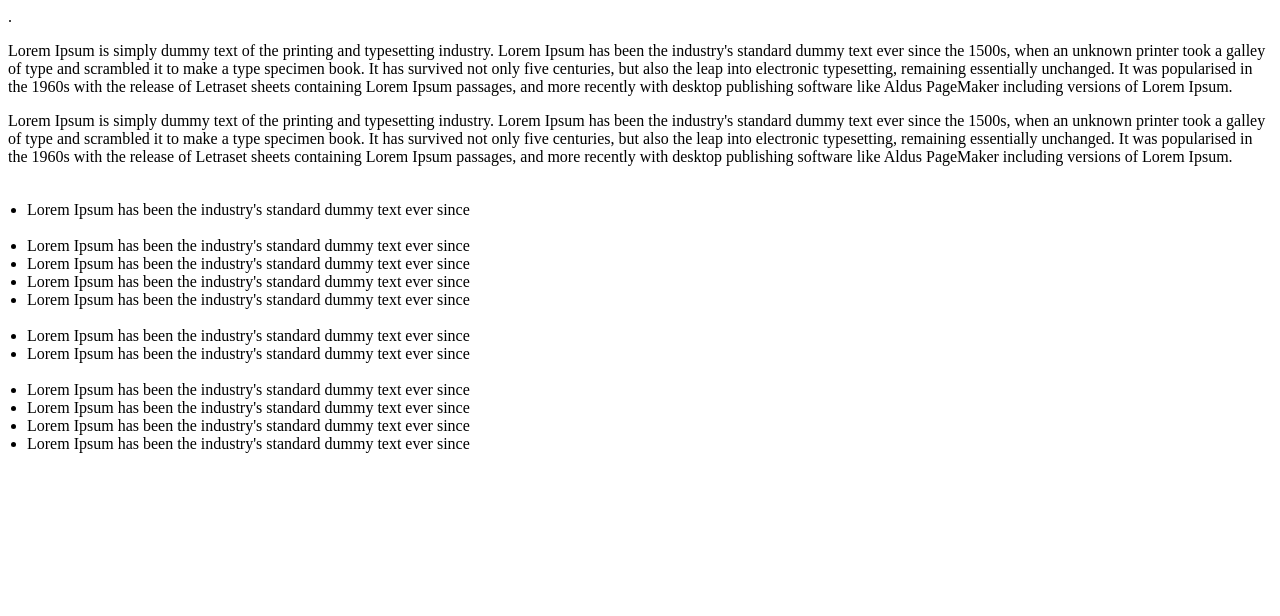
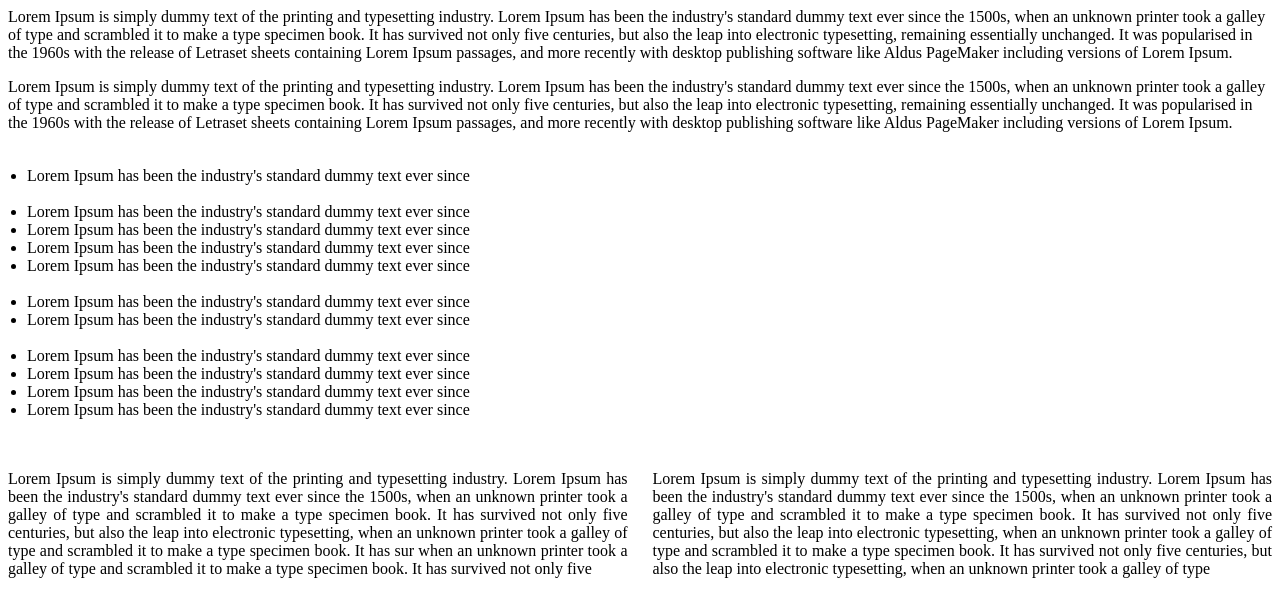
Before and after one commit to Cedcossshubham/Branch, a plain HTML site: page src/index.html in a window 1280 px wide. Drawn offline with Linux system fonts and the light colour scheme.

Commit message:
bottom-section

```diff
--- a/src/index.html
+++ b/src/index.html
@@ -13,9 +13,21 @@
              padding: 19px;
          }
 
+          .coldiv{
+             display: flex;
+             flex-direction: row;
+             column-gap: 25px;
+
+         }
+
+         .col1,.col2{
+             width: 50%;
+             text-align: justify;
+         }
+
 
     </style>
-    .
+
 
 </head>
 <body>
@@ -58,6 +70,32 @@
         </ul>
 
 
+       <!---bottom section--->
+       <div class="coldiv">
+     <div class="col1">
+        <p>
+            Lorem Ipsum is simply dummy text of the printing and typesetting industry.
+            Lorem Ipsum has been the industry's standard dummy text ever since the 1500s,
+            when an unknown printer took a galley of type and scrambled it to make a type
+            specimen book. It has survived not only five centuries, but also the leap into
+            electronic typesetting, when an unknown printer took a galley of type and scrambled
+            it to make a type specimen book. It has sur when an unknown printer took a galley of
+            type and scrambled it to make a type specimen book. It has survived not only five
+
+        </p>
+     </div>
+
+     <div class="col2">
+        <p> Lorem Ipsum is simply dummy text of the printing and typesetting industry.
+            Lorem Ipsum has been the industry's standard dummy text ever since the 1500s,
+            when an unknown printer took a galley of type and scrambled it to make a type
+            specimen book. It has survived not only five centuries, but also the leap into
+            electronic typesetting, when an unknown printer took a galley of type and scrambled
+            it to make a type specimen book. It has survived not only five centuries, but also
+            the leap into electronic typesetting,  when an unknown printer took a galley of type
+
+        </p>
+     </div>
 
 </div>
 
```
